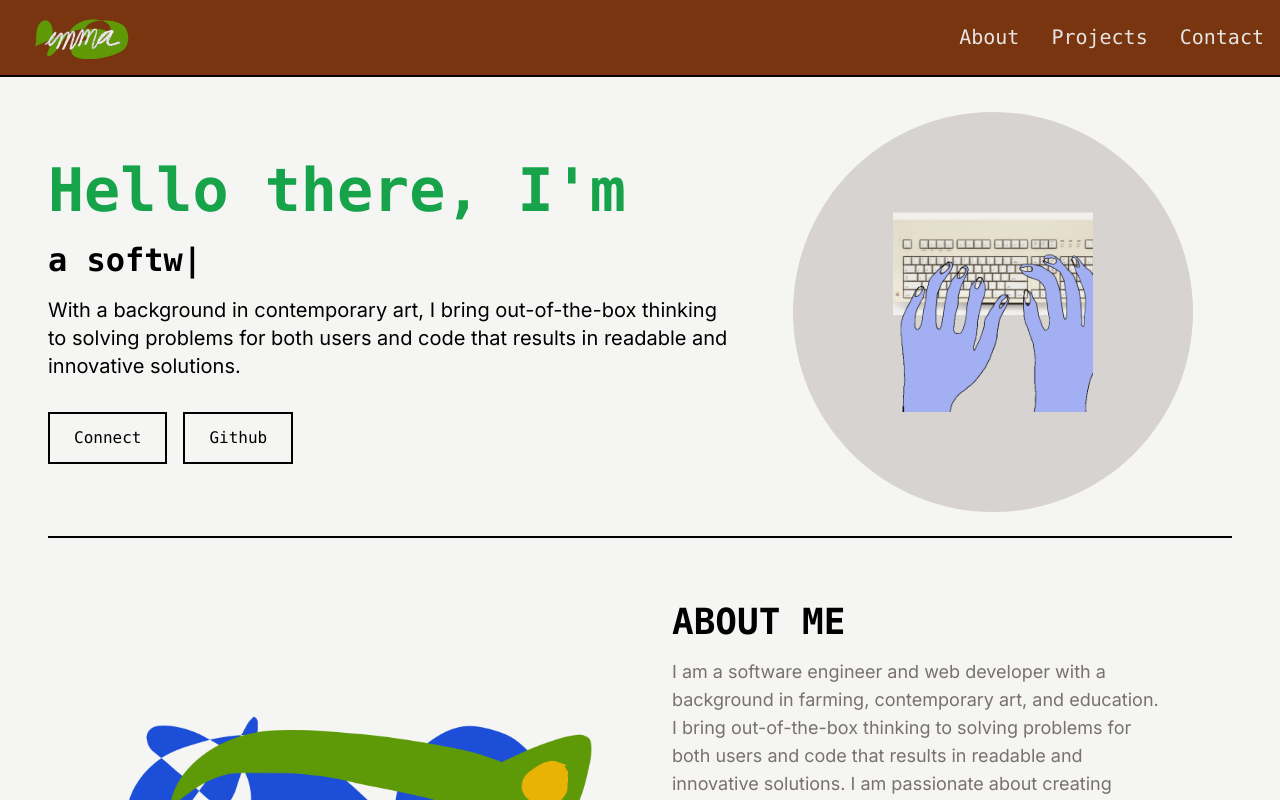
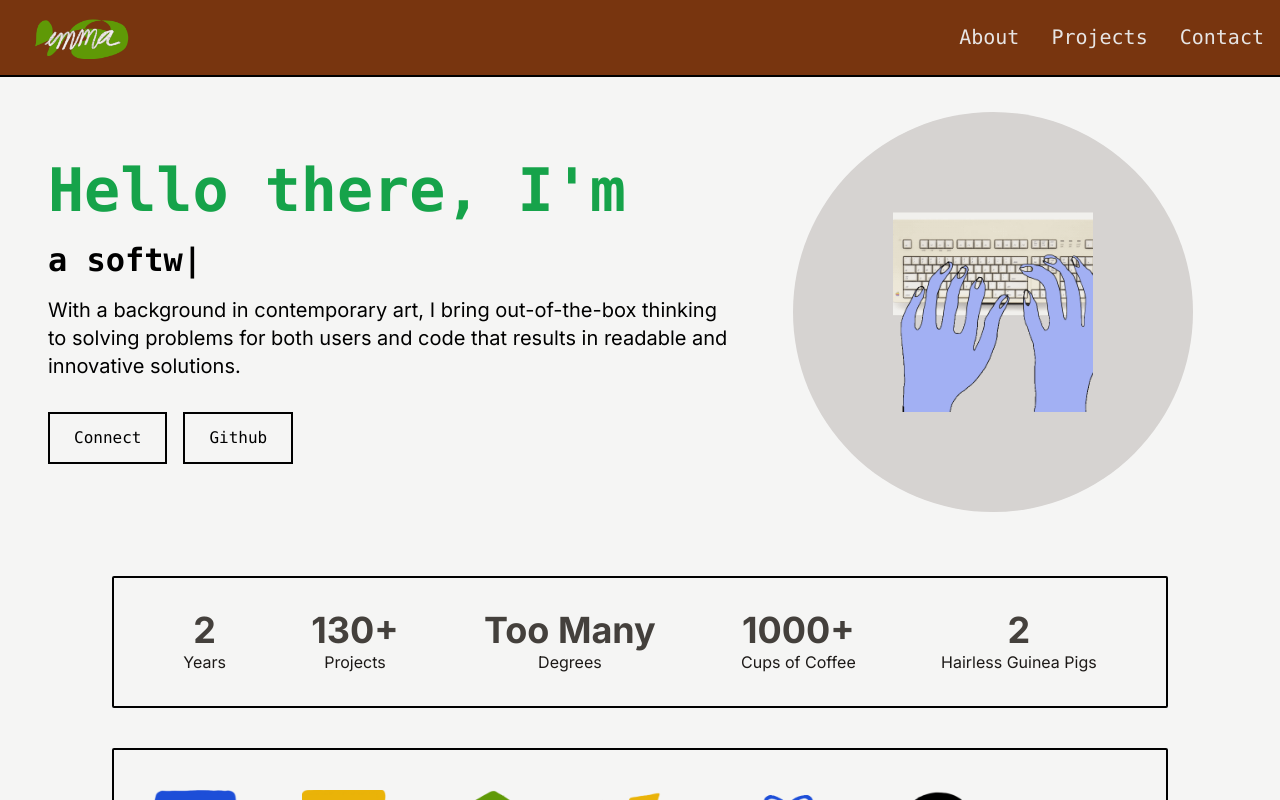
Before and after one commit to emmalgs/dev-portfolio, a Next.js app: page / in a window 1280 px wide. Shown: the top 800 px of the page. Built offline with nearby package versions, Linux system fonts and the light colour scheme.

Commit message:
Add Achievements section to Home page.

```diff
--- a/src/app/page.tsx
+++ b/src/app/page.tsx
@@ -12,10 +12,10 @@ export default function Home() {
       <NavBar />
       <div className="container mt-24 mx-auto px-12 py-4">
         <HeroSection />
+        <Achievements />
         <AboutSection />
         <ProjectsSection />
         <EmailSection />
-        <Achievements />
       </div>
       <Footer />
     </main>
```
